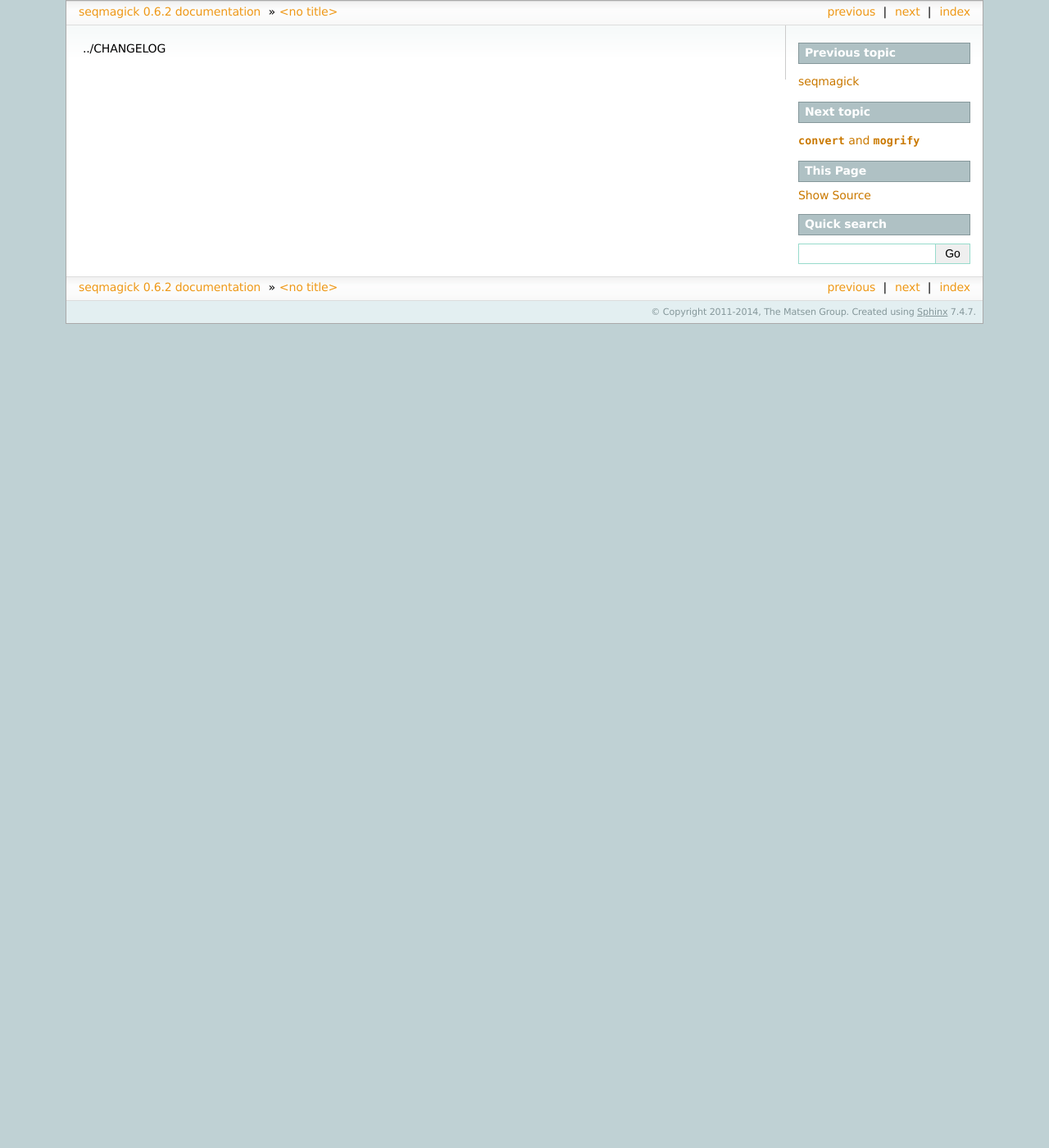
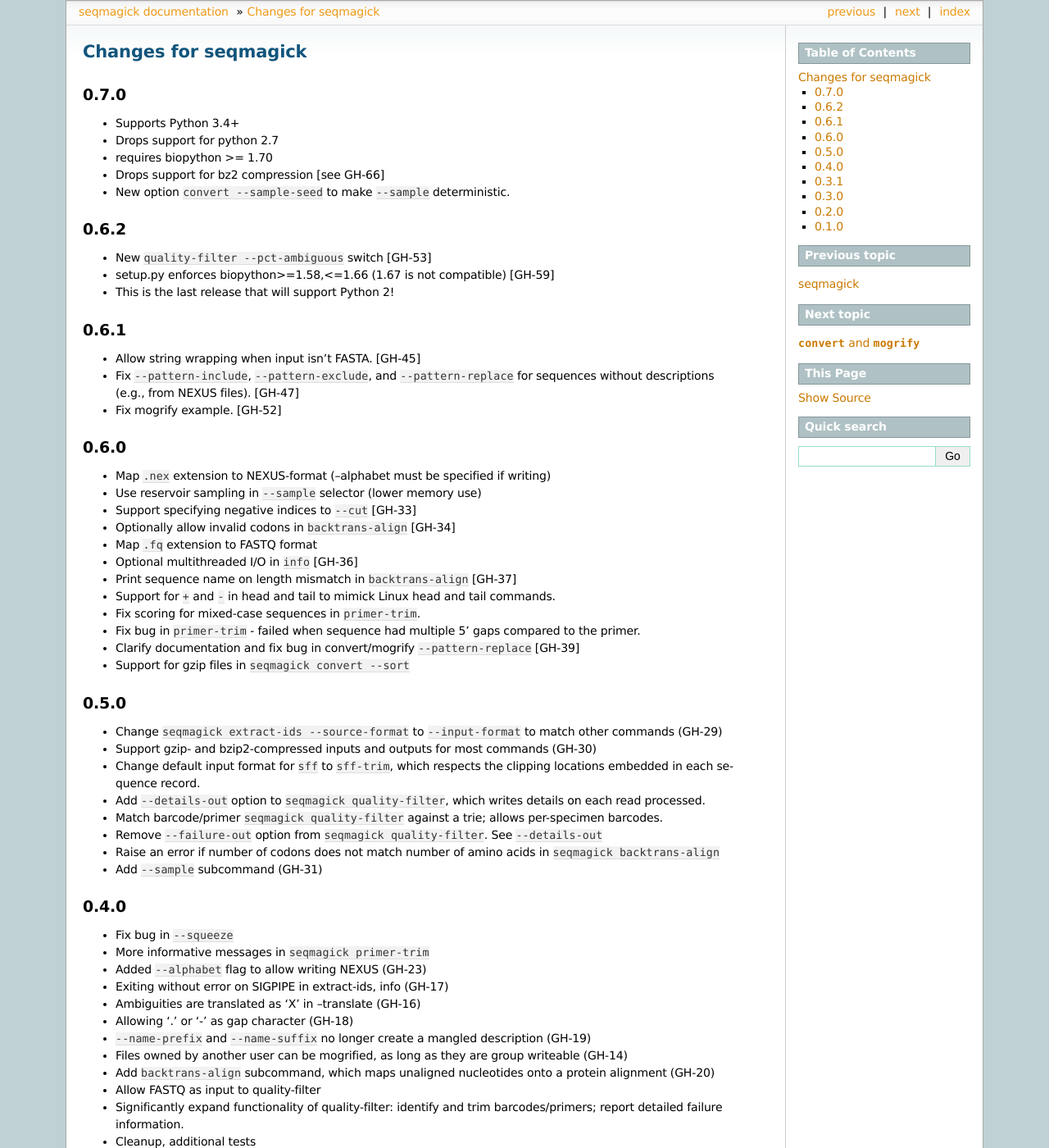
Before and after one commit to fhcrc/seqmagick, a Sphinx documentation site: the page built from docs/changelog.rst, in a window 1280 px wide and 1400 px high. Shown: the whole window at 82% size. Built offline with Sphinx 7.4.7, drawn with Linux system fonts in a browser that asks for light colours; some of the changed text lies outside the part shown.

```diff
--- a/docs/changelog.rst
+++ b/docs/changelog.rst
@@ -1 +1,118 @@
-../CHANGELOG
+Changes for seqmagick
+=====================
+
+0.7.0
+-----
+
+* Supports Python 3.4+
+* Drops support for python 2.7
+* requires biopython >= 1.70
+* Drops support for bz2 compression [see GH-66]
+* New option ``convert --sample-seed`` to make ``--sample`` deterministic.
+
+0.6.2
+-----
+
+* New ``quality-filter --pct-ambiguous`` switch [GH-53]
+* setup.py enforces biopython>=1.58,<=1.66 (1.67 is not compatible) [GH-59]
+* This is the last release that will support Python 2!
+
+0.6.1
+-----
+
+* Allow string wrapping when input isn't FASTA. [GH-45]
+* Fix ``--pattern-include``, ``--pattern-exclude``, and ``--pattern-replace``
+  for sequences without descriptions (e.g., from NEXUS files). [GH-47]
+* Fix mogrify example. [GH-52]
+
+0.6.0
+-----
+
+* Map ``.nex`` extension to NEXUS-format (--alphabet must be specified if writing)
+* Use reservoir sampling in ``--sample`` selector (lower memory use)
+* Support specifying negative indices to ``--cut`` [GH-33]
+* Optionally allow invalid codons in ``backtrans-align`` [GH-34]
+* Map ``.fq`` extension to FASTQ format
+* Optional multithreaded I/O in ``info`` [GH-36]
+* Print sequence name on length mismatch in ``backtrans-align`` [GH-37]
+* Support for ``+`` and ``-`` in head and tail to mimick Linux head and tail commands.
+* Fix scoring for mixed-case sequences in ``primer-trim``.
+* Fix bug in ``primer-trim`` - failed when sequence had multiple 5' gaps compared to the primer.
+* Clarify documentation and fix bug in convert/mogrify ``--pattern-replace`` [GH-39]
+* Support for gzip files in ``seqmagick convert --sort``
+
+0.5.0
+-----
+
+* Change ``seqmagick extract-ids --source-format`` to ``--input-format`` to match
+  other commands (GH-29)
+* Support gzip- and bzip2-compressed inputs and outputs for most commands (GH-30)
+* Change default input format for ``sff`` to ``sff-trim``, which respects the
+  clipping locations embedded in each sequence record.
+* Add ``--details-out`` option to ``seqmagick quality-filter``, which writes
+  details on each read processed.
+* Match barcode/primer ``seqmagick quality-filter`` against a trie; allows
+  per-specimen barcodes.
+* Remove ``--failure-out`` option from ``seqmagick quality-filter``. See ``--details-out``
+* Raise an error if number of codons does not match number of amino acids in
+  ``seqmagick backtrans-align``
+* Add ``--sample`` subcommand (GH-31)
+
+0.4.0
+-----
+
+* Fix bug in ``--squeeze``
+* More informative messages in ``seqmagick primer-trim``
+* Added ``--alphabet`` flag to allow writing NEXUS (GH-23)
+* Exiting without error on SIGPIPE in extract-ids, info (GH-17)
+* Ambiguities are translated as 'X' in --translate (GH-16)
+* Allowing '.' or '-' as gap character (GH-18)
+* ``--name-prefix`` and ``--name-suffix`` no longer create a mangled description (GH-19)
+* Files owned by another user can be mogrified, as long as they are group writeable (GH-14)
+* Add ``backtrans-align`` subcommand, which maps unaligned nucleotides onto a
+  protein alignment (GH-20)
+* Allow FASTQ as input to quality-filter
+* Significantly expand functionality of quality-filter: identify and trim
+  barcodes/primers; report detailed failure information.
+* Cleanup, additional tests
+* Add ``--drop`` filter to convert and mogrify (GH-24)
+* Apply current umask when creating files (GH-26)
+* Support stdin in ``seqmagick info`` (GH-27)
+* Support translating ambiguous nucleotides, if codon translation is unambiguous
+
+0.3.1
+-----
+
+* Fix bug in ``quality-filter`` MinLengthFilter
+* Case consistency in seqmagick
+
+0.3.0
+-----
+
+* Internal reorganization - transformations are converted to partial functions,
+  then applied.
+* Argument order now affects order of tranformation application.
+* Change default output format to 'align' for TTYs in seqmagick info
+* Add BioPython as dependency (closes GH-7)
+* Add ``primer-trim`` subcommand
+* Add option to apply custom function(s) to sequences
+* Add new filtering options: ``--squeeze-threshold``, ``--min-ungapped-length``
+  ``--include-from-file`` ``--exclude-from-file``
+* Removed seqmagick muscle
+* Added new subcommand ``quality-filter``
+* Added new subcommand ``extract-ids`` (closes GH-13)
+* Allow use of '-' to indicate stdin / stdout (closes GH-11)
+* Add mapping from .phyx to ``phylip-relaxed`` (targeted for BioPython 1.58)
+
+0.2.0
+-----
+
+* Refactoring
+* Added hyphenation to multi-word command line options (e.g.
+  ``--deduplicatetaxa`` -> ``--deduplicate-taxa``)
+* Add support for ``.needle``, ``.sff`` formats
+* Close GH-4
+
+0.1.0
+-----
+Initial release
--- a/docs/conf.py
+++ b/docs/conf.py
@@ -11,12 +11,16 @@
 # All configuration values have a default; values that are commented out
 # serve to show the default.
 
-import sys, os
+import sys
+import os
+import time
+import subprocess
 
 # If extensions (or modules to document with autodoc) are in another directory,
 # add these directories to sys.path here. If the directory is relative to the
 # documentation root, use os.path.abspath to make it absolute, like shown here.
 sys.path.insert(0, os.path.abspath('..'))
+from seqmagick import __version__
 
 # -- General configuration -----------------------------------------------------
 
@@ -41,16 +45,35 @@
 
 # General information about the project.
 project = u'seqmagick'
-copyright = u'2011-2014, The Matsen Group'
+copyright = u'2011-{}, The Matsen Group'.format(time.strftime('%Y'))
 
 # The version info for the project you're documenting, acts as replacement for
 # |version| and |release|, also used in various other places throughout the
 # built documents.
 #
+
 # The short X.Y version.
-from seqmagick import __version__ as version
+version = __version__.split('+')[0]
+
 # The full version, including alpha/beta/rc tags.
-release = '0.6.2'
+release = __version__
+
+# generate help text for each subcommand
+subcommands = [
+    'backtrans-align',
+    'convert',
+    'extract-ids',
+    'info',
+    'primer-trim',
+    'quality-filter',
+]
+
+for cmd in subcommands:
+    print('generating help text for {}'.format(cmd))
+    p = subprocess.run(['../seqmagick.py', cmd, '-h'], stdout=subprocess.PIPE,
+                       universal_newlines=True)
+    with open(cmd.replace('-', '_') + '.help', 'w') as f:
+        f.write(p.stdout)
 
 # The language for content autogenerated by Sphinx. Refer to documentation
 # for a list of supported languages.
```
Also changed, not shown: docs/index.rst (+7 -5 lines), 8 other files.
